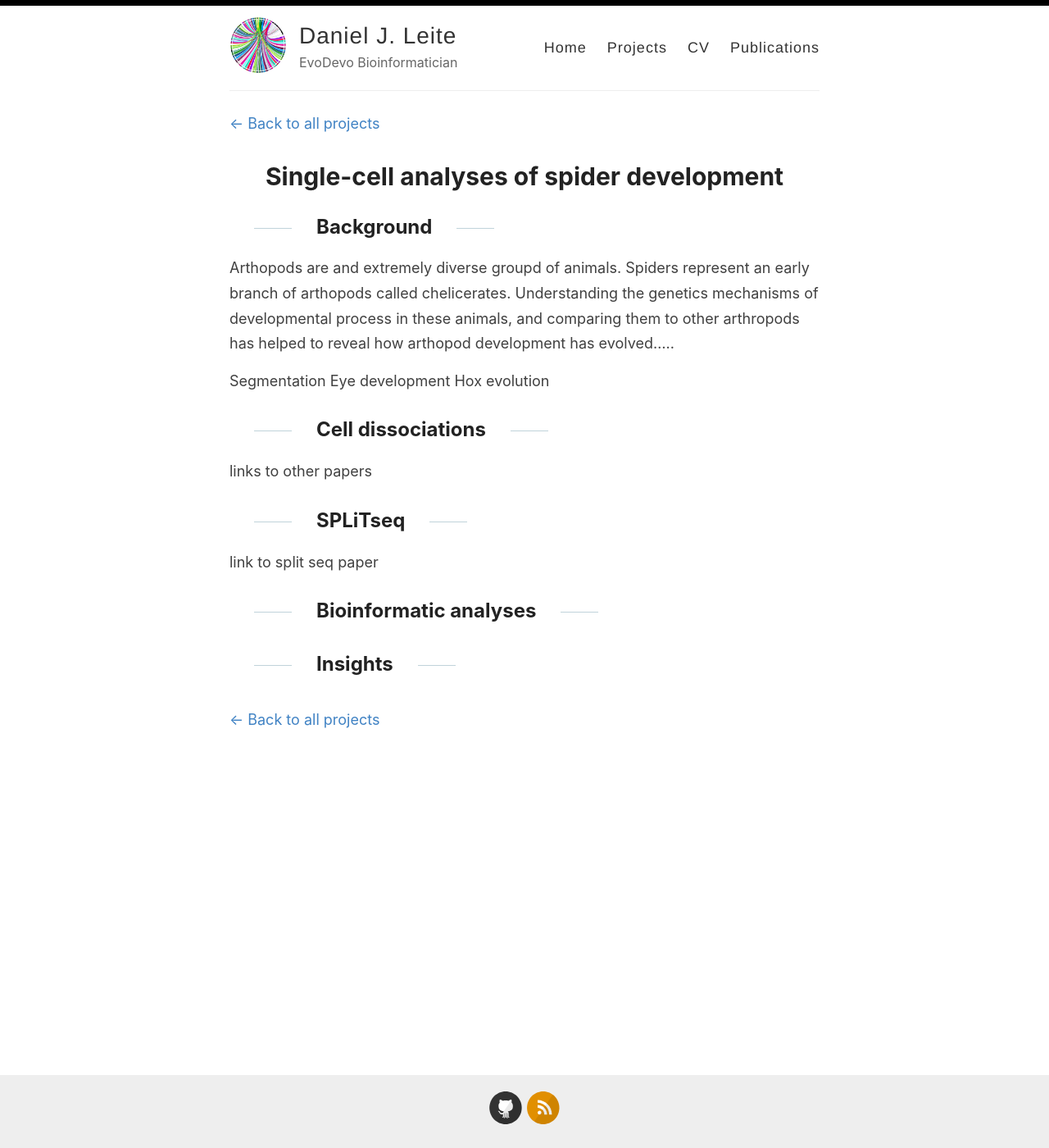
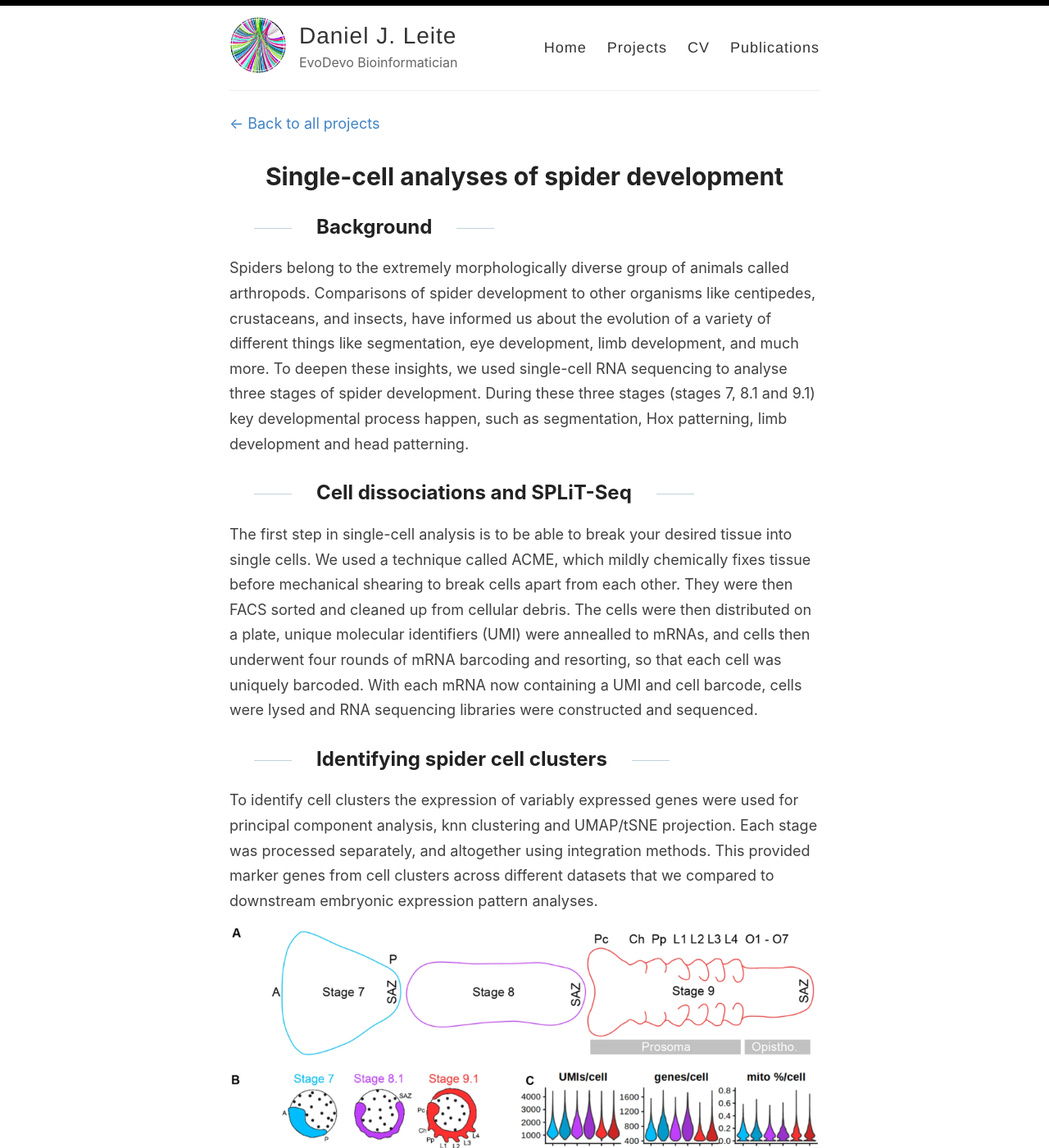
Before and after one commit to djleite/djleite.github.io, a Jekyll site: the page built from _posts/2025-05-07-spider-single-cell.md, in a window 1280 px wide and 1400 px high. Shown: the whole window at 82% size. Built offline with Jekyll 4.4.1, drawn with Linux system fonts in a browser that asks for light colours; our own code applies the rules of GitHub Pages for plain Markdown files; some of the changed text lies outside the part shown.

Commit message:
spider sc

```diff
--- a/_posts/2025-05-07-spider-single-cell.md
+++ b/_posts/2025-05-07-spider-single-cell.md
@@ -8,19 +8,24 @@ excerpt: Capturing new insights of spider development with single-cell RNA seque
 
 ## Background
 
-Arthopods are and extremely diverse groupd of animals. Spiders represent an early branch of arthopods called chelicerates. Understanding the genetics mechanisms of developmental process in these animals, and comparing them to other arthropods has helped to reveal how arthopod development has evolved.....
+Spiders belong to the extremely morphologically diverse group of animals called arthropods. Comparisons of spider development to other organisms like centipedes, crustaceans, and insects, have informed us about the evolution of a variety of different things like segmentation, eye development, limb development, and much more. To deepen these insights, we used single-cell RNA sequencing to analyse three stages of spider development. During these three stages (stages 7, 8.1 and 9.1) key developmental process happen, such as segmentation, Hox patterning, limb development and head patterning.
 
-Segmentation
-Eye development
-Hox evolution
+## Cell dissociations and SPLiT-Seq
+The first step in single-cell analysis is to be able to break your desired tissue into single cells. We used a technique called ACME, which mildly chemically fixes tissue before mechanical shearing to break cells apart from each other. They were then FACS sorted and cleaned up from cellular debris. The cells were then distributed on a plate, unique molecular identifiers (UMI) were annealled to mRNAs, and cells then underwent four rounds of mRNA barcoding and resorting, so that each cell was uniquely barcoded. With each mRNA now containing a UMI and cell barcode, cells were lysed and RNA sequencing libraries were constructed and sequenced.
 
-## Cell dissociations
-links to other papers
+## Identifying spider cell clusters
+To identify cell clusters the expression of variably expressed genes were used for principal component analysis, knn clustering and UMAP/tSNE projection. Each stage was processed separately, and altogether using integration methods. This provided marker genes from cell clusters across different datasets that we compared to downstream embryonic expression pattern analyses.
 
-## SPLiTseq
-link to split seq paper
+![Spider single cell sequencing](/images/spider-sc-fig1.webp)
+<p style="text-align:left; font-size: 0.85rem; line-height: 1.2;"><b>Figure 1: .</b> .</p>
 
-## Bioinformatic analyses
+## Hox gene expression
+Hox genes are import developmental paterning genes that are duplicated in spiders due to an [ancestral whole genome duplication](/spider-wgd).
+
+![Single cell Hox analysis](/images/spider-sc-fig2.webp)
+<p style="text-align:left; font-size: 0.85rem; line-height: 1.2;"><b>Figure 2: .</b> .</p>
+
+## New genes in posterior segmentation
 
 
-## Insights
+##
```
Also changed, not shown: images/spider-sc-fig1.webp (added), images/spider-sc-fig2.webp (added).
